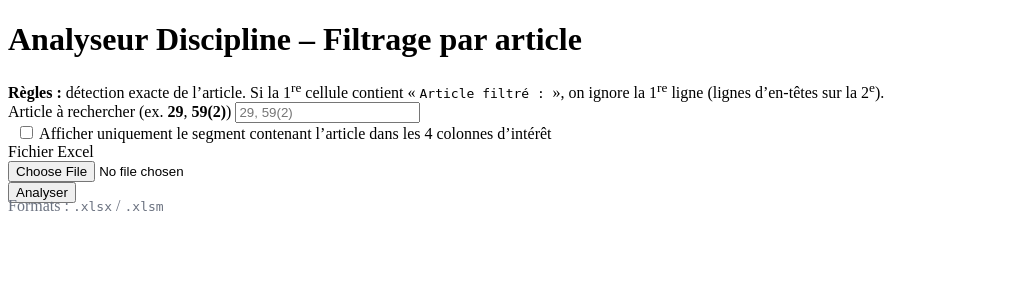
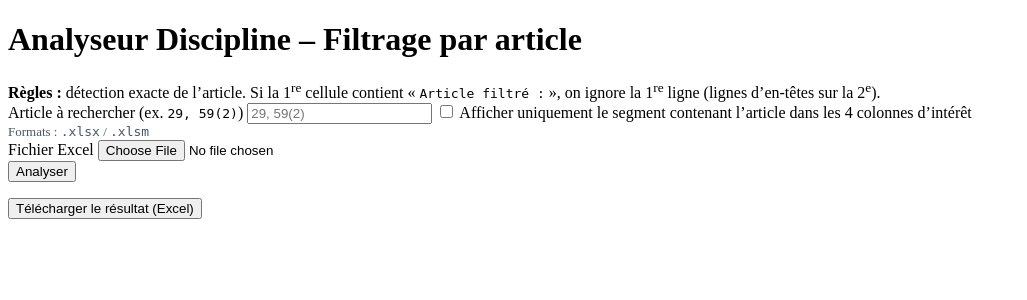
Before and after one commit to BPelletier258/analyseur-discipline, a Python web app: template templates/index.html in a window 1280 px wide. Shown: the top 300 px of the page, without its empty margins (0-1027 px from the left). Run offline with Jinja, Linux system fonts and the light colour scheme; the template is opened without the code that fills it, so the values that code supplies are empty.

Commit message:
Update index.html

```diff
--- a/templates/index.html
+++ b/templates/index.html
@@ -1,8 +1,8 @@
 <!doctype html>
 <html lang="fr">
 <head>
-  <meta charset="utf-8">
-  <title>Analyseur Discipline – Filtrage par article</title>
+  <meta charset="utf-8" />
+  <title>Analyseur Discipline — Filtrage par article</title>
   {{ css|safe }}
 </head>
 <body>
@@ -10,61 +10,47 @@
     <h1>Analyseur Discipline – Filtrage par article</h1>
 
     <div class="note">
-    <strong>Règles :</strong> détection exacte de l’article. Si la 1<sup>re</sup> cellule contient
-    « <code>Article filtré : </code> », on ignore la 1<sup>re</sup> ligne (lignes d’en-têtes sur la 2<sup>e</sup>).
+      <strong>Règles&nbsp;:</strong> détection exacte de l’article. Si la 1<sup>re</sup> cellule contient « <code>Article filtré&nbsp;:</code> », on ignore la 1<sup>re</sup> ligne (lignes d’en-têtes sur la 2<sup>e</sup>).
     </div>
 
+    <form class="formbar" action="{{ url_for('analyze') }}" method="post" enctype="multipart/form-data">
+      <div class="formgrid">
+        <div class="formcol">
+          <label for="article">Article à rechercher (ex. <code>29, 59(2)</code>)</label>
+          <input id="article" type="text" name="article" placeholder="29, 59(2)" value="{{ article or '' }}" />
+          <label>
+            <input type="checkbox" name="only_segment" value="1" {% if only_segment %}checked{% endif %}>
+            Afficher uniquement le segment contenant l’article dans les 4 colonnes d’intérêt
+          </label>
+          <div style="font-size:13px;color:#475569">Formats : <code>.xlsx</code> / <code>.xlsm</code></div>
+        </div>
+
+        <div class="formcol">
+          <label for="file">Fichier Excel</label>
+          <input id="file" type="file" name="file" accept=".xlsx,.xlsm" />
+        </div>
+
+        <div class="formcol" style="align-items:flex-end;">
+          <button type="submit">Analyser</button>
+        </div>
+      </div>
+    </form>
+
     {% if error %}
-    <div class="note" style="border-color:#fecaca;background:#fff1f2;color:#991b1b;">
+      <div class="note" style="border-color:#fecaca;background:#fff1f2;color:#991b1b">
         <strong>Erreur :</strong> {{ error }}
       </div>
     {% endif %}
 
-  <form method="post" enctype="multipart/form-data" class="formcard" onsubmit="showSpinner()">
-    <div class="form-left">
-      <div class="form-row">
-        <label for="article">Article à rechercher (ex. <b>29</b>, <b>59(2)</b>)</label>
-        <input class="form-input" id="article" name="article" type="text" placeholder="29, 59(2)" required>
-      </div>
-      <div class="form-row">
-        <label>&nbsp;</label>
-        <label class="form-check" title="Isoler le segment contenant l’article dans les 4 colonnes d’intérêt">
-          <input type="checkbox" name="segment_only" value="1"> Afficher uniquement le segment contenant l’article dans les 4 colonnes d’intérêt
-        </label>
-      </div>
-    </div>
+    <p>
+      <a href="{{ url_for('download') }}" class="btn">
+        <button type="button">Télécharger le résultat (Excel)</button>
+      </a>
+    </p>
 
-    <div class="file-row">
-      <div>
-        <label for="file">Fichier Excel</label><br>
-        <input id="file" name="file" type="file" accept=".xlsx,.xlsm" required>
-      </div>
-      <div style="align-self:end;">
-        <button class="btn" type="submit" id="analyzeBtn">Analyser</button>
-      </div>
-    </div>
-
-    <div style="grid-column:1 / -1; color:#6b7280; margin-top:-6px;">
-      Formats : <code>.xlsx</code> / <code>.xlsm</code>
-    </div>
-  </form>
-
-  {% if table_html %}
-    <div class="download">
-      <a href="{{ url_for('download') }}">Télécharger le résultat (Excel)</a>
-    </div>
-    {{ table_html|safe }}
+    {% if html_table %}
+      {{ html_table|safe }}
     {% endif %}
   </div>
-
-<!-- Spinner overlay -->
-<div id="overlay"><div class="spinner"></div></div>
-<script>
-  function showSpinner(){
-    document.getElementById('overlay').style.display='flex';
-    const btn = document.getElementById('analyzeBtn');
-    if(btn){ btn.disabled = true; }
-  }
-</script>
 </body>
 </html>
```
Lines whose indentation alone changed are shown as unchanged.
